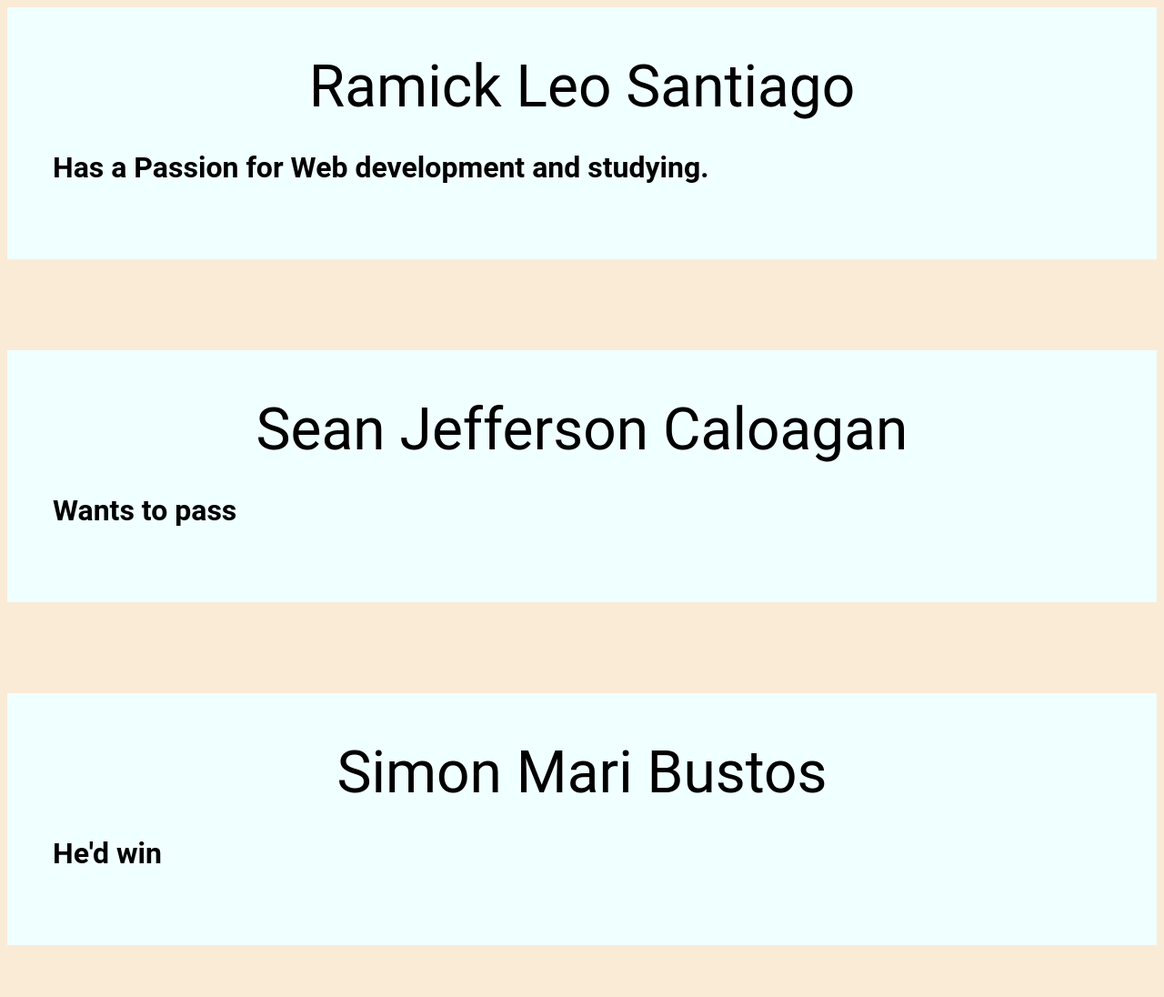
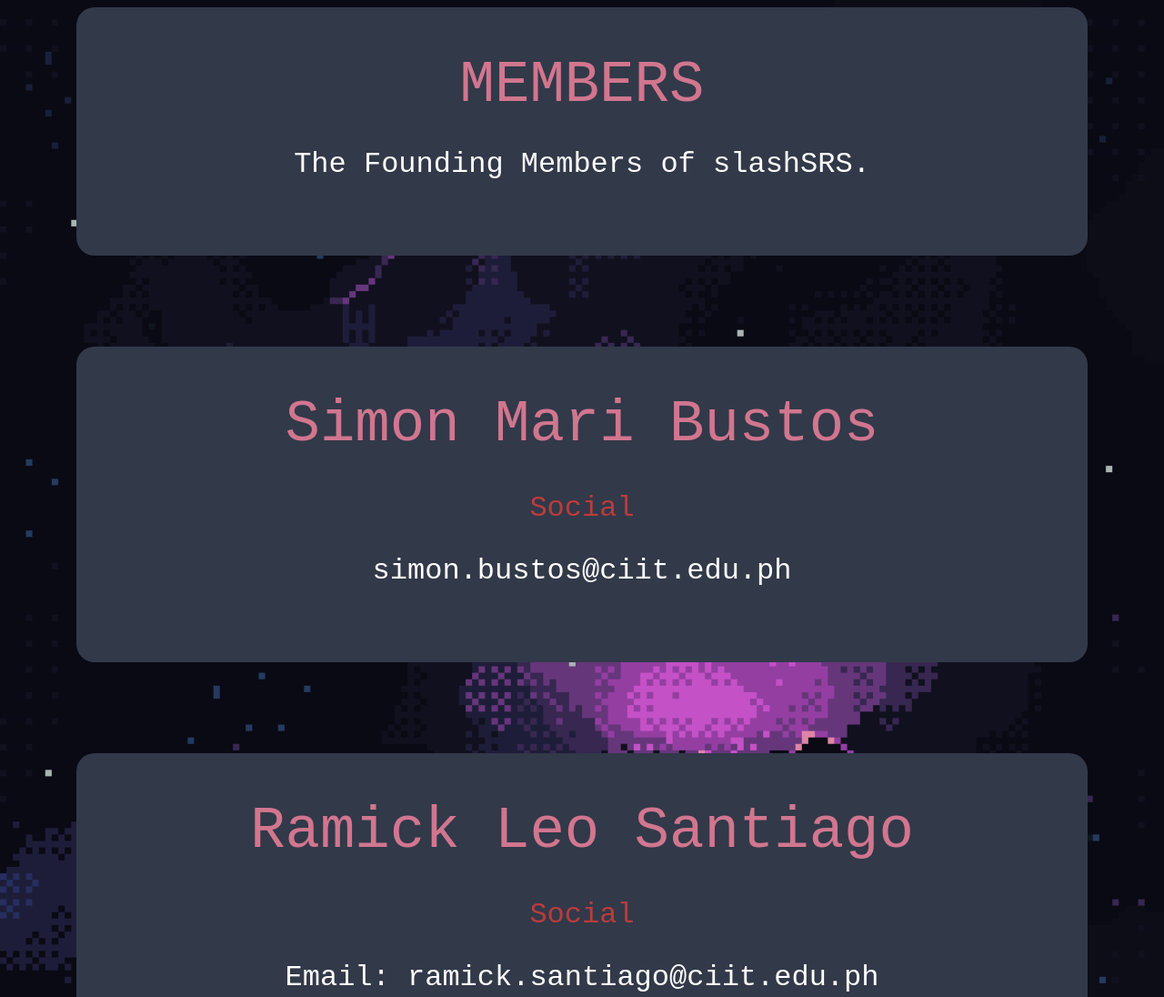
Before and after one commit to SeanCalaoagan/portfolioslashSRS, a plain HTML site: page members.html in a window 1280 px wide. Shown: the top 1096 px of the page at 91% size. Before the commit the page ends 1047 px from the top, so only its background shows below. Drawn offline with Linux system fonts and the light colour scheme.

Commit message:
Add files via upload

```diff
--- a/goalstyle.css
+++ b/goalstyle.css
@@ -1,22 +1,25 @@
 html,
 body {
+  background-image: url('images/goalsbg.png');
+  background-repeat: no-repeat;
   background-color: #78A2CC;
+  color: white;
   padding: 0;
   margin: 0;
-  font-family: -apple-system, BlinkMacSystemFont, Segoe UI, Roboto, Oxygen,
-    Ubuntu, Cantarell, Fira Sans, Droid Sans, Helvetica Neue, sans-serif;
+  font-family: 'VT323', monospace;
 }
 
 .header{
   color: white;
   text-align: center;
-  background-image: url(https://i.imgur.com/LTmVKiA.jpg);
+  background-image: url('images/goalsnav.jpg');
   background-size: cover;
   height: 110px;
   padding: 1px;
 }
 /* makes only the header italic */
 .header h1{
+  font-family:'Arial', sans-serif;
   position: relative;
   font-style: italic;
   top: -6px;
@@ -46,7 +49,7 @@ top: 1px;
   border: 1px solid #000;
   border-left-width: 0px;
   margin-left: -15px;
-  background-color: #d4afb9;
+  background-color: #35668f;
   padding: 15px;
   width: 100%;
   height: 24px;
@@ -81,6 +84,13 @@ top: 1px;
 }
 
 .srs-goals {
-align: center;
+text-align: center;
 font-size: 200%;
+background-color: #060b10;
+width: 80%;
+margin:auto;
+margin-top: 50px;
+padding:20px;
+border-radius: 20px;
+
 }
--- a/members.css
+++ b/members.css
@@ -1,19 +1,41 @@
 .header {
+  margin:auto;
+  width:80%;
   text-align: center;
   padding: 50px;
-  background-color:azure;
+  background-color:#323949;
   font-size: 200%;
-  font-family: 'Roboto', sans-serif;
+  font-family: 'VT323', monospace;
   border-left: 200px;
+  margin-bottom: 100px;
+  color:#D1768F;
+  border-radius:20px;
   }
 
 body{
   background-size: 100%;
-  background-color: antiquewhite;
+  background-image: url('images/membersbg.png');
   background-repeat: no-repeat;
-  background-attachment: fixed;
+
 }
 
+p{
+  color:white;
+}
+
+a {
+  text-decoration: none;
+  transition: 700ms ease;
+  color: #ba3c3c;
+}
+
+a:hover{
+  text-decoration: none;
+  color:#71906e;
+  font-variation-settings: "wght" 582;
+  letter-spacing: 10px;
+
+}
 
 
 @media screen and (max-width: 767px){
--- a/members.html
+++ b/members.html
@@ -2,32 +2,40 @@
 <html>
 <head>
 
-  <title>PT1</title>
+  <title>Members</title>
   <link href="members.css" rel="stylesheet" type="text/css" />
 </head>
 <body>
 
 <div class="header">
-  <div style="font-size: 200%;">Ramick Leo Santiago</div>
-    <p style="text-align: center;">
-    <h1 style="font-size: 100%; text-align: left;">
-    Has a Passion for Web development and studying. <br>
-  </h1>
-</p>
+  <div style="font-size: 200%;">MEMBERS</div>
+  <p>The Founding Members of slashSRS.</p>
 </div>
 
-<div class="header" style="margin-top: 100px;">
-  <div style="font-size: 200%;">Sean Jefferson Caloagan</div>
-    <p style="text-align: center;">
-    <h1 style="font-size: 100%; text-align: left;">Wants to pass</h1>
-</p>
+<div class="header"">
+  <div style="font-size: 200%;">Simon Mari Bustos</div>
+  <br>
+  <a href="https://www.facebook.com/simon.bustos.10">Social</a>
+  <br>
+  <p>simon.bustos@ciit.edu.ph</p>
 </div>
 
-<div class="header" style="margin-top: 100px;">
-  <div style="font-size: 200%;">Simon Mari Bustos</div>
-    <p style="text-align: center;">
-    <h1 style="font-size: 100%; text-align: left;">He'd win</h1>
-</p>
+<div class="header">
+  <div style="font-size: 200%;">Ramick Leo Santiago</div>
+  <br>
+  <a href="https://www.facebook.com/ramick.santiago.5">Social</a>
+  <br>
+  <p>Email: ramick.santiago@ciit.edu.ph</p>
+
+</div>
+
+<div class="header"">
+  <div style="font-size: 200%;">Sean Jefferson Caloagan</div>
+  <br>
+  <a href="https://www.facebook.com/xianshizukanaa/">Social</a>
+  <br>
+  <p>sean.calaoagan@ciit.edu.ph</p>
+
 </div>
 
 
@@ -48,4 +56,8 @@
 
 
 
+
+
+
+
 </body>
--- a/style.css
+++ b/style.css
@@ -1,9 +1,10 @@
 .headerbox{
-    margin:auto;
+
     width: 100%;
     text-align: center;
-    background-color:azure;
-    padding:50px;
+    background: linear-gradient(to top, rgba(255,255,255,0) 0%,rgba(255,255,255,1) 10%);
+    padding:100px;
+
 
 }
 
@@ -14,20 +15,35 @@
 }
 
 body{
+    background-image: url('images/frontbg.png');
+    background-repeat: no-repeat;
+    background-size:cover;
+    margin: 0px;
     background-color:antiquewhite;
-    margin:0px;;
-    font-family: 'Roboto', sans-serif;
+    font-family: 'VT323', monospace;
     font-size: 500%;
+}
+
+h1{
+    background-image: url(https://media.giphy.com/media/26BROrSHlmyzzHf3i/giphy.gif);
+    background-size: cover;
+    color: transparent;
+    -moz-background-clip: text;
+    -webkit-background-clip: text;
+
 }
 
 a {
     text-decoration: none;
-    color: black;
+    transition: 700ms ease;
+    color: white;
+    padding-left:150px;
 }
 
 a:hover{
     text-decoration: none;
     color:brown;
-    transition: 0.5s;
+    font-variation-settings: "wght" 582;
+    letter-spacing: 10px;
 
 }
```
Also changed, not shown: goals.html (+7 -5 lines), index.html (+8 -8 lines), images/frontbg.png (added), images/goalsnav.jpg (added), images/membersbg.png (added), 1 other file.
